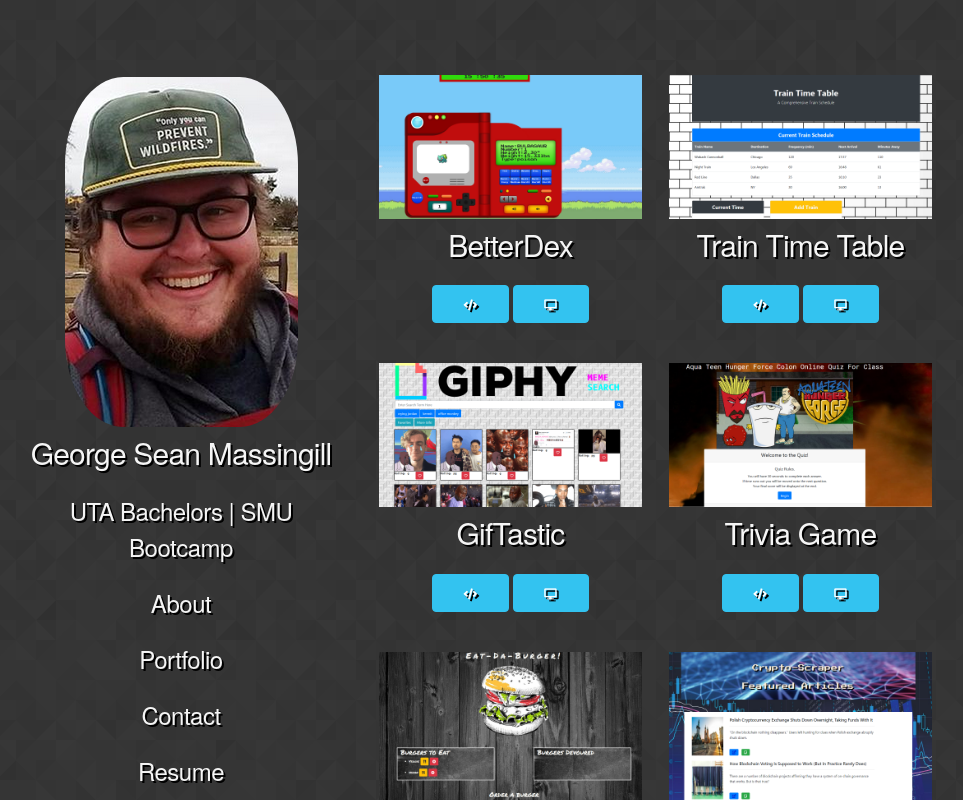
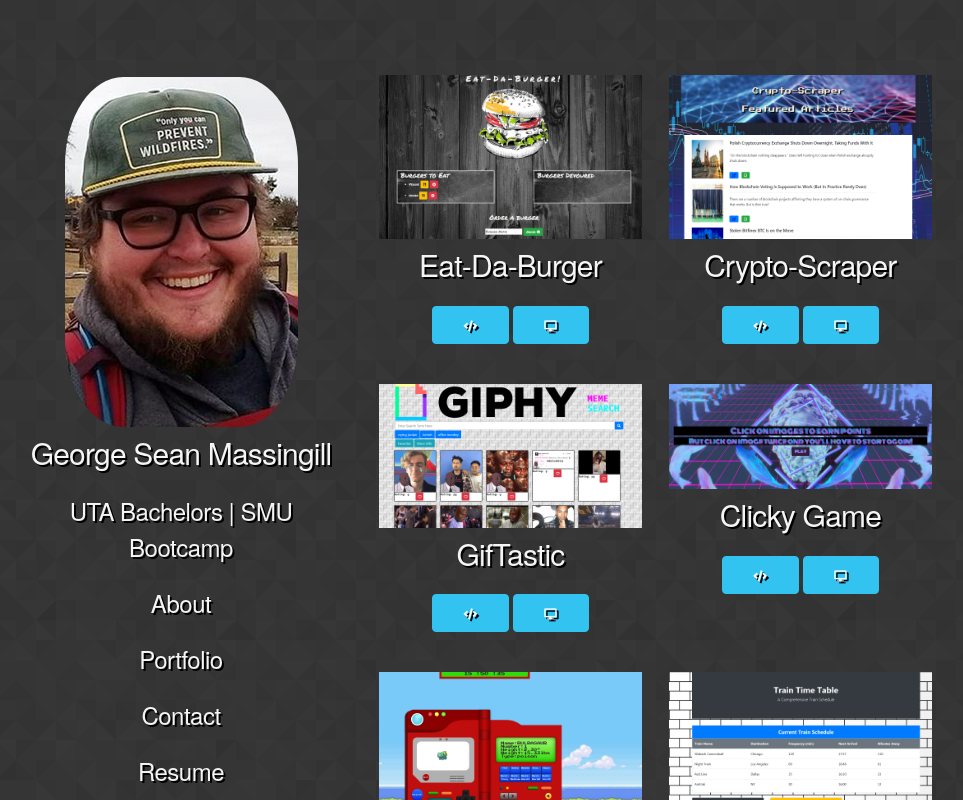
Before and after one commit to historybro/portfolio, a plain HTML site: page index.html in a window 1280 px wide. Both pictures are taken after a click on the element "Portfolio". Shown: the top 800 px of the page, without its empty margins (104-1067 px from the left). Drawn offline with nearby package versions, Linux system fonts and the light colour scheme.

Commit message:
added newest homework

```diff
--- a/index.html
+++ b/index.html
@@ -6,8 +6,8 @@
     <meta name="viewport" content="width=device-width, initial-scale=1.0">
     <meta http-equiv="X-UA-Compatible" content="ie=edge">
     <title>GSMIV</title>
-    <link rel="stylesheet" href="https://use.fontawesome.com/releases/v5.8.1/css/all.css" integrity="sha384-50oBUHEmvpQ+1lW4y57PTFmhCaXp0ML5d60M1M7uH2+nqUivzIebhndOJK28anvf"
-        crossorigin="anonymous">
+    <link rel="stylesheet" href="https://use.fontawesome.com/releases/v5.8.1/css/all.css"
+        integrity="sha384-50oBUHEmvpQ+1lW4y57PTFmhCaXp0ML5d60M1M7uH2+nqUivzIebhndOJK28anvf" crossorigin="anonymous">
     <link rel="stylesheet" href="assets/css/skeleton.css">
     <link rel="stylesheet" href="assets/css/style.css">
     <link rel="stylesheet" href="assets/css/normalize.css">
@@ -81,6 +81,65 @@
                 </div>
 
                 <div id="portfolio">
+
+                    <div class="row">
+                        <div class="five columns" id="project5">
+                            <img class="u-max-full-width" src="assets/img/eatda.png" id="proj3" />
+                            <div>
+                                <h4>Eat-Da-Burger</h4>
+                            </div>
+                            <div>
+                                <a class="button button-primary" href="https://github.com/historybro/sequelizeBurger"><i
+                                        class="fas fa-code"></i></a>
+                                <a class="button button-primary" href="https://smu2019eat-da-burger.herokuapp.com/"><i
+                                        class="fas fa-desktop"></i></a>
+                            </div>
+                        </div>
+
+                        <div class="five columns" id="project6">
+                            <img class="u-max-full-width" src="assets/img/crypto.png" id="proj4" />
+                            <div>
+                                <h4>Crypto-Scraper</h4>
+                            </div>
+                            <div>
+                                <a class="button button-primary" href="https://github.com/historybro/mongoscraper"><i
+                                        class="fas fa-code"></i></a>
+                                <a class="button button-primary" href="https://mongoappscraper.herokuapp.com/"><i
+                                        class="fas fa-desktop"></i></a>
+                            </div>
+
+                        </div>
+                    </div>
+
+                    <div class="row">
+                        <div class="five columns" id="project3">
+                            <img class="u-max-full-width" src="assets/img/giftastic.png" id="proj3" />
+                            <div>
+                                <h4>GifTastic</h4>
+                            </div>
+                            <div>
+                                <a class="button button-primary" href="https://github.com/historybro/GifTastic"><i
+                                        class="fas fa-code"></i></a>
+                                <a class="button button-primary" href="https://historybro.github.io/GifTastic/"><i
+                                        class="fas fa-desktop"></i></a>
+                            </div>
+                        </div>
+
+                        <div class="five columns" id="project4">
+                            <img class="u-max-full-width" src="assets/img/clickygame.png" id="proj4" />
+                            <div>
+                                <h4>Clicky Game</h4>
+                            </div>
+                            <div>
+                                <a class="button button-primary" href="https://github.com/historybro/clickygame"><i
+                                        class="fas fa-code"></i></a>
+                                <a class="button button-primary" href="https://smu2019clickygame.herokuapp.com/"><i
+                                        class="fas fa-desktop"></i></a>
+                            </div>
+
+                        </div>
+                    </div>
+
                     <div class="row">
                         <div class="five columns" id="project1">
 
@@ -110,77 +169,23 @@
                         </div>
                     </div>
 
-                    <div class="row">
-                        <div class="five columns" id="project3">
-                            <img class="u-max-full-width" src="assets/img/giftastic.png" id="proj3" />
-                            <div>
-                                <h4>GifTastic</h4>
-                            </div>
-                            <div>
-                                <a class="button button-primary" href="https://github.com/historybro/GifTastic"><i
-                                        class="fas fa-code"></i></a>
-                                <a class="button button-primary" href="https://historybro.github.io/GifTastic/"><i
-                                        class="fas fa-desktop"></i></a>
-                            </div>
-                        </div>
-
-                        <div class="five columns" id="project4">
-                            <img class="u-max-full-width" src="assets/img/quiz.png" id="proj4" />
-                            <div>
-                                <h4>Trivia Game</h4>
-                            </div>
-                            <div>
-                                <a class="button button-primary" href="https://github.com/historybro/TriviaGame"><i
-                                        class="fas fa-code"></i></a>
-                                <a class="button button-primary" href="https://historybro.github.io/TriviaGame/"><i
-                                        class="fas fa-desktop"></i></a>
-                            </div>
-
-                        </div>
-                    </div>
-
-                    <div class="row">
-                        <div class="five columns" id="project5">
-                            <img class="u-max-full-width" src="assets/img/eatda.png" id="proj3" />
-                            <div>
-                                <h4>Eat-Da-Burger</h4>
-                            </div>
-                            <div>
-                                <a class="button button-primary" href="https://github.com/historybro/sequelizeBurger"><i
-                                        class="fas fa-code"></i></a>
-                                <a class="button button-primary" href="https://smu2019eat-da-burger.herokuapp.com/"><i
-                                        class="fas fa-desktop"></i></a>
-                            </div>
-                        </div>
-
-                        <div class="five columns" id="project6">
-                            <img class="u-max-full-width" src="assets/img/crypto.png" id="proj4" />
-                            <div>
-                                <h4>Crypto-Scraper</h4>
-                            </div>
-                            <div>
-                                <a class="button button-primary" href="https://github.com/historybro/mongoscraper"><i
-                                        class="fas fa-code"></i></a>
-                                <a class="button button-primary" href="https://mongoappscraper.herokuapp.com/"><i
-                                        class="fas fa-desktop"></i></a>
-                            </div>
-
-                        </div>
-                    </div>
                 </div>
 
 
                 <div class="six columns" id="contact">
                     <div>
-                        <h1><i class="fas fa-envelope"></i>&nbsp<a href="mailto:gsmiv90@gmail.com">gsmiv90@gmail.com</a></h1>
+                        <h1><i class="fas fa-envelope"></i>&nbsp<a href="mailto:gsmiv90@gmail.com">gsmiv90@gmail.com</a>
+                        </h1>
                         <h1><i class="fas fa-phone"></i>&nbsp<a href="tell:8172280411">(817) 228-0411</a></h1>
-                        <h1><i class="fab fa-linkedin-in"></i>&nbsp<a href="https://www.linkedin.com/in/g-sean-massingill-19613176/"
+                        <h1><i class="fab fa-linkedin-in"></i>&nbsp<a
+                                href="https://www.linkedin.com/in/g-sean-massingill-19613176/"
                                 target="_blank">LinkedIn</a></h1>
-                        <h1><i class="fab fa-github"></i>&nbsp<a href="https://github.com/historybro" target="_blank">GitHub</a></h1>
+                        <h1><i class="fab fa-github"></i>&nbsp<a href="https://github.com/historybro"
+                                target="_blank">GitHub</a></h1>
                     </div>
                 </div>
 
-                <div class="twelve columns" id ="pdf">
+                <div class="twelve columns" id="pdf">
                     <embed src="assets/resume_2019.pdf" type="application/pdf" width="100%" height="750em" />
                 </div>
 
```
Also changed, not shown: assets/img/clickygame.png (added).
